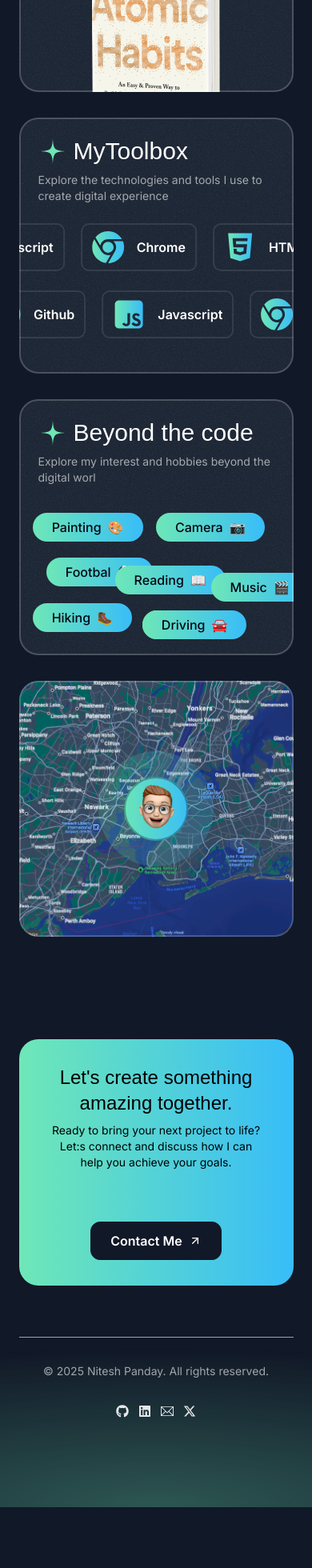
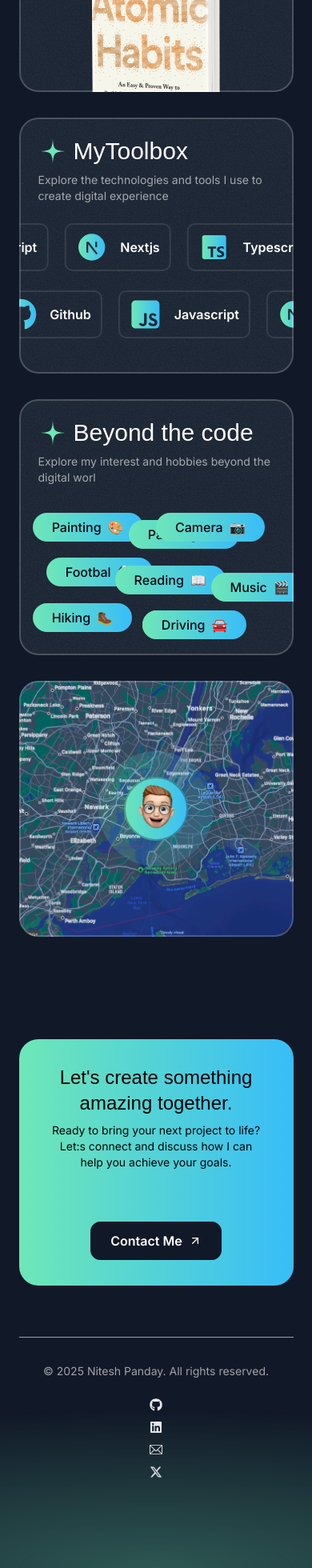
Before and after one commit to Niteshpanday05/portfolio, a Next.js app: page / in a window 390 px wide. Shown: the part 3907-5867 px from the top of the page at 80% size. Before the commit the page ends 5791 px from the top, so only its background shows below. Built offline with nearby package versions, Linux system fonts and the light colour scheme; a web font is replaced by a local one.

Commit message:
project github uploaded

```diff
--- a/src/sections/About.tsx
+++ b/src/sections/About.tsx
@@ -16,6 +16,8 @@ import { CardHeader } from "@/components/CardHeader";
 import { ToolboxItems } from "@/components/ToolboxItems";
 import {motion} from 'framer-motion';
 import { useRef } from "react";
+import { RiNextjsFill } from "react-icons/ri";
+import { BiLogoTypescript } from "react-icons/bi";
 
 const toolboxItems = [
   {
@@ -23,8 +25,12 @@ const toolboxItems = [
     iconType: JavascriptIcon,
   },
   {
-    title: "Chrome",
-    iconType: ChromeIcon,
+    title: "Nextjs",
+    iconType: RiNextjsFill,
+  },
+   {
+    title: "Typescripts",
+    iconType: BiLogoTypescript,
   },
   {
     title: "HTML",
@@ -50,6 +56,12 @@ const hobbies = [
     emoji: "🎨",
     left: "5%",
     top: "5%",
+  },
+   {
+    title: "Painting",
+    emoji: "🎨",
+    left: "40%",
+    top: "10%",
   },
   {
     title: "Camera",
--- a/src/sections/Footer.tsx
+++ b/src/sections/Footer.tsx
@@ -4,22 +4,6 @@ import { FaGithub, FaLinkedin} from "react-icons/fa";
 import { FaXTwitter } from "react-icons/fa6";
 import { TfiEmail } from "react-icons/tfi";
 
-/*
-const footerLinks = [
-  {
-    title: "Email",
-    href: "/email",
-  },
-  {
-    title: "GitHub",
-    url: "https://github.com/your-username",
-  },
-
-  {
-    title: "LinkedIn",
-    href: "/linkedin",
-  },
-]; */
 
 const socialLinks = [
   {
@@ -56,11 +40,11 @@ export const Footer = () => {
       </div>
 
       <div className="container">
-        <div className="border-t border-white/60 py-8 text-sm flex flex-col md:flex-row md:justify-between items-center gap-8">
+        <div className="border-t border-white/60 py-8 text-sm flex flex-col md:flex-col md:justify-between items-center gap-6">
           <p className="text-white/60">
             © {new Date().getFullYear()} Nitesh Panday. All rights reserved.
           </p>
-          <nav className="flex flex-row md:flex-row items-center gap-3">
+          <nav className="flex flex-col md:flex-row items-center gap-3">
             {socialLinks.map(({ title, url, icon: Icon }) => (
               <a
                 key={title}
@@ -68,7 +52,7 @@ export const Footer = () => {
                 target="_blank"
                 rel="noopener noreferrer"
                 aria-label={title}
-                className=" z-50 inline-flex items-center text-gray-200 hover:text-emerald-400 transition hover:scale-110"
+                className=" z-50 inline-flex items-center text-gray-200 hover:text-emerald-600 transition hover:scale-110"
               >
                 <Icon className="size-4" />
               </a>
--- a/src/sections/Projects.tsx
+++ b/src/sections/Projects.tsx
@@ -18,7 +18,7 @@ const portfolioProjects = [
       { title: "Improved site speed by 50%" },
       { title: "Increased mobile traffic by 35%" },
     ],
-    link: "https://youtu.be/4k7IdSLxh6w",
+    link: "https://github.com/sajiloorder/website.git",
 
     image: darkSaasLandingPage,
   },
@@ -31,7 +31,7 @@ const portfolioProjects = [
       { title: "Expanded customer reach by 35%" },
       { title: "Increased brand awareness by 15%" },
     ],
-    link: "https://youtu.be/7hi5zwO75yc",
+    link: "https://github.com/Niteshpanday05/NOZEELA",
     image: lightSaasLandingPage,
   },
   {
@@ -43,7 +43,7 @@ const portfolioProjects = [
       { title: "Improved site speed by 50%" },
       { title: "Increased mobile traffic by 35%" },
     ],
-    link: "https://youtu.be/Z7I5uSRHMHg",
+    link: "https://github.com/Niteshpanday05/NOZEELA",
     image: aiStartupLandingPage,
   },
 ];
```
